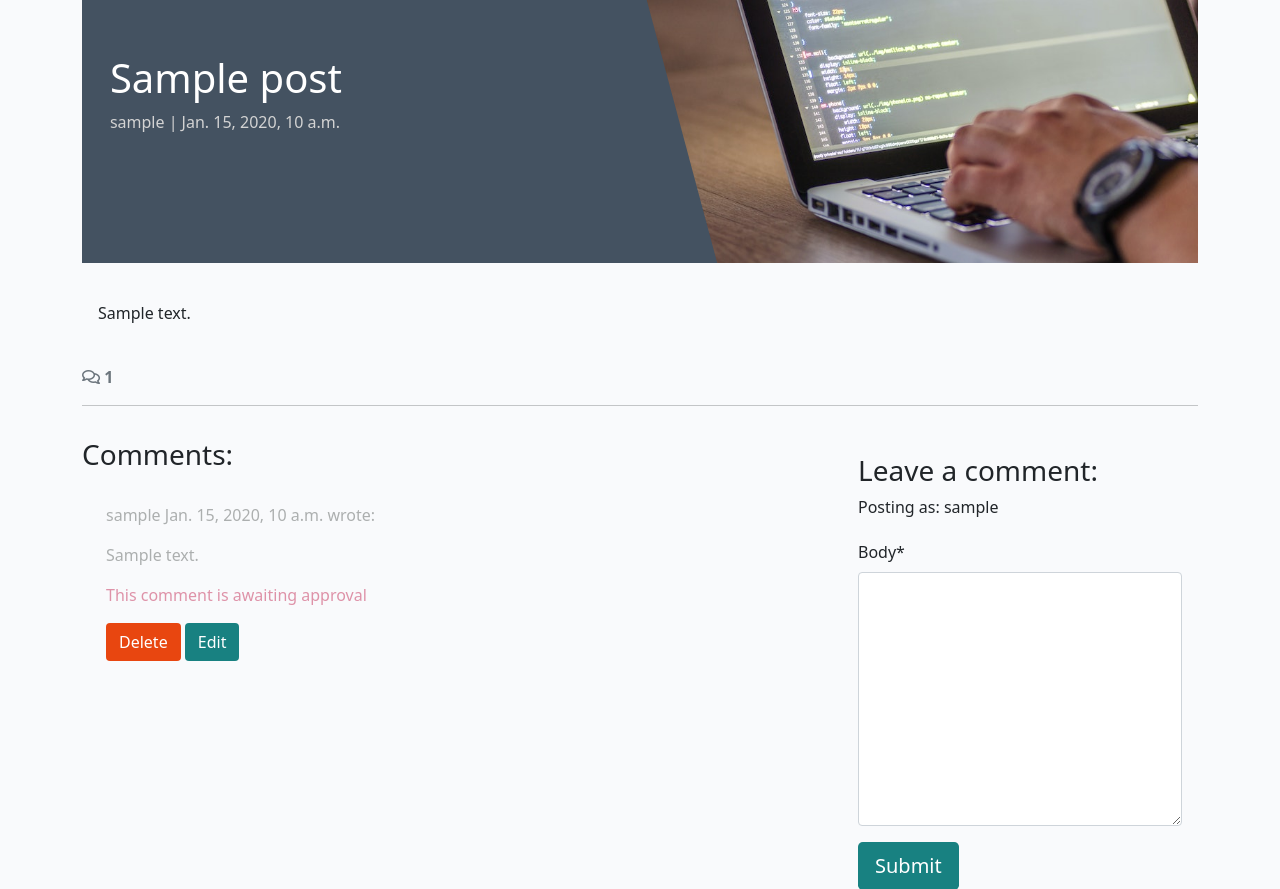
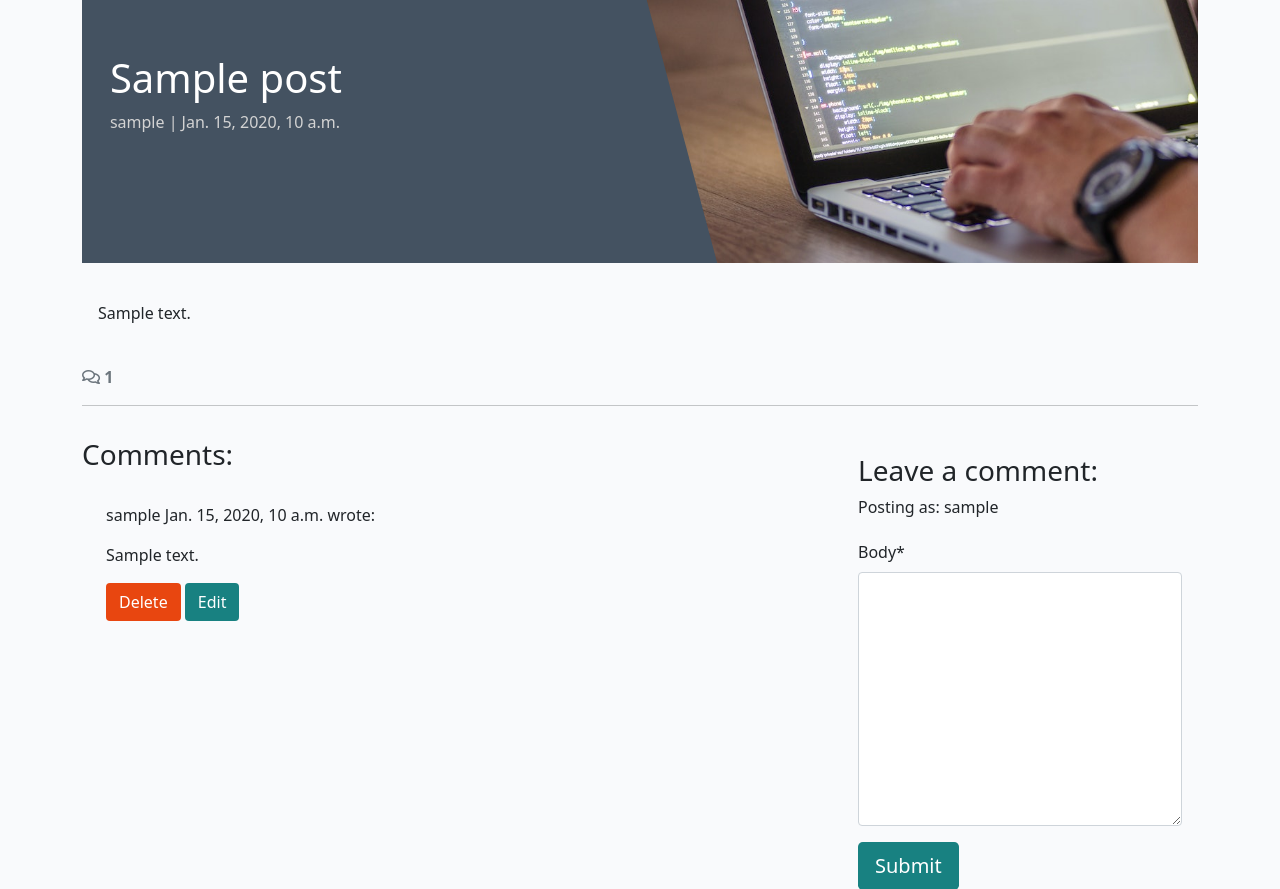
Before and after one commit to curtisnlogan/codestar-blog, a Django app: a page that uses blog/templates/blog/post_detail.html in a window 1280 px wide. Shown: the part 127-1016 px from the top of the page. Run offline with Django 4.2, Linux system fonts and the light colour scheme; a user stored in the database is signed in; tables that the repository leaves empty hold one stand-in row (values such as "Sample post"); some libraries are stand-ins or nearby versions.

Commit message:
fix: update capitalization of 'Approved' field to 'approved' in post_detail template

```diff
--- a/blog/templates/blog/post_detail.html
+++ b/blog/templates/blog/post_detail.html
@@ -48,13 +48,13 @@
                     <!-- We want a for loop inside the empty control tags
           to iterate through each comment in comments -->
                     {% for comment in comments %}
-                        <div class="p-2 comments {% if not comment.Approved and comment.author == user %} faded{% elif not comment.Approved %} d-none{% endif %}">
+                        <div class="p-2 comments {% if not comment.approved and comment.author == user %} faded{% elif not comment.approved %} d-none{% endif %}">
                             <p class="font-weight-bold">
                                 {{ comment.author }}
                                 <span class="font-weight-normal">{{ comment.created_on }}</span> wrote:
                             </p>
                             <div id="comment{{ comment.id }}">{{ comment.body | linebreaks }}</div>
-                            {% if not comment.Approved and comment.author == user %}
+                            {% if not comment.approved and comment.author == user %}
                                 <p class="approval">This comment is awaiting approval</p>
                             {% endif %}
                             {% if user.is_authenticated and comment.author == user %}
```
